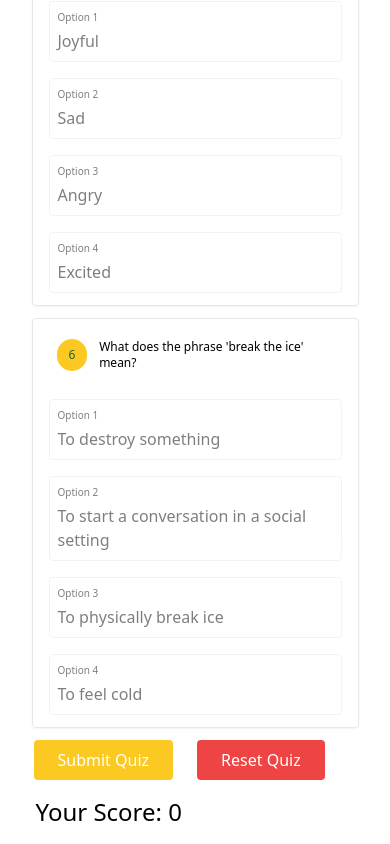
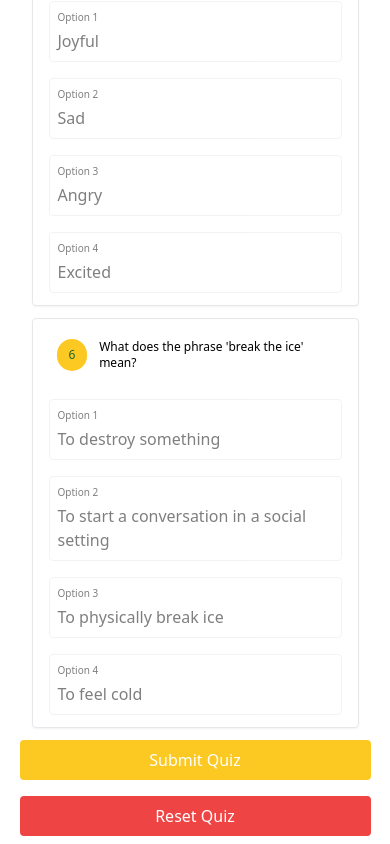
Before and after one commit to PRAVEEN-PR-2004/Quizz-app, a React (Vite) app: page /quiz in a window 390 px wide. Both pictures are taken after a click on the button "Submit Quiz". Shown: the part 1748-2592 px from the top of the page. Built offline with nearby package versions, Linux system fonts and the light colour scheme.

Commit message:
alignment change for mobile size

```diff
--- a/src/components/Home.jsx
+++ b/src/components/Home.jsx
@@ -29,7 +29,7 @@
         <p className="py-2 pl-2 mb-6 text-gray-500 border-l-4">
           We make learning English accessible and enjoyable.
         </p>
-        <div className="flex flex-col items-center md:flex-row md:space-x-3">
+        <div className="flex flex-col items-center mb-6 md:flex-row md:space-x-3">
           <button
             onClick={handleStateQuiz}
             className="w-full px-6 py-2 mb-8 text-white rounded md:w-auto bg-primary md:mb-0"
--- a/src/components/Quiz.jsx
+++ b/src/components/Quiz.jsx
@@ -71,8 +71,9 @@
             </div>
           ))}
 
+          <div className="flex flex-col items-center justify-center w-full space-y-4 md:flex-row md:space-x-4 md:space-y-0">
             <button
-            className="px-6 py-2 ml-3.5 text-white rounded bg-primary"
+              className="w-full px-6 py-2 text-white rounded bg-primary md:w-auto"
               onClick={handleSubmit}
             >
               Submit Quiz
@@ -81,12 +82,13 @@
             {/* Reset button */}
             {showResult && (
               <button
-              className="px-6 py-2 ml-6 text-white bg-red-500 rounded"
+                className="w-full px-6 py-2 text-white bg-red-500 rounded md:w-auto"
                 onClick={handleReset}
               >
                 Reset Quiz
               </button>
             )}
+          </div>
         </div>
 
         {/* Display Result and Explanation */}
```
Lines whose indentation alone changed are shown as unchanged.
